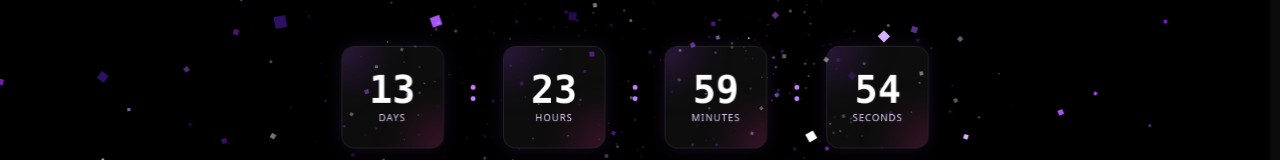
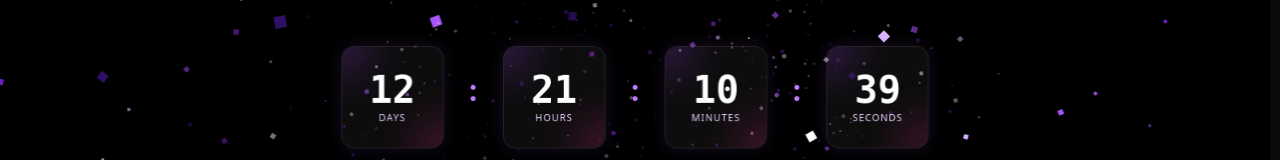
Before and after one commit to Jaypal-Singh/CyberAi_Hackfest_2.0, a React (Vite) app in the folder frontend/: page / in a window 1280 px wide. Shown: the part 334-494 px from the top of the page. Built offline with nearby package versions, Linux system fonts and the light colour scheme.

Commit message:
timer change

```diff
--- a/frontend/src/Pages/Home/Hero/Timer.jsx
+++ b/frontend/src/Pages/Home/Hero/Timer.jsx
@@ -9,8 +9,7 @@ const Timer = () => {
     });
 
     useEffect(() => {
-        // Set the date we're counting down to (e.g., 2 weeks from now for demo)
-        const countDownDate = new Date().getTime() + 14 * 24 * 60 * 60 * 1000;
+        const countDownDate = new Date("Jan 23, 2026 09:00:00").getTime();
 
         const interval = setInterval(() => {
             const now = new Date().getTime();
```
Also changed, not shown: frontend/src/Components/NavBar/Navbar.jsx (indentation only).
